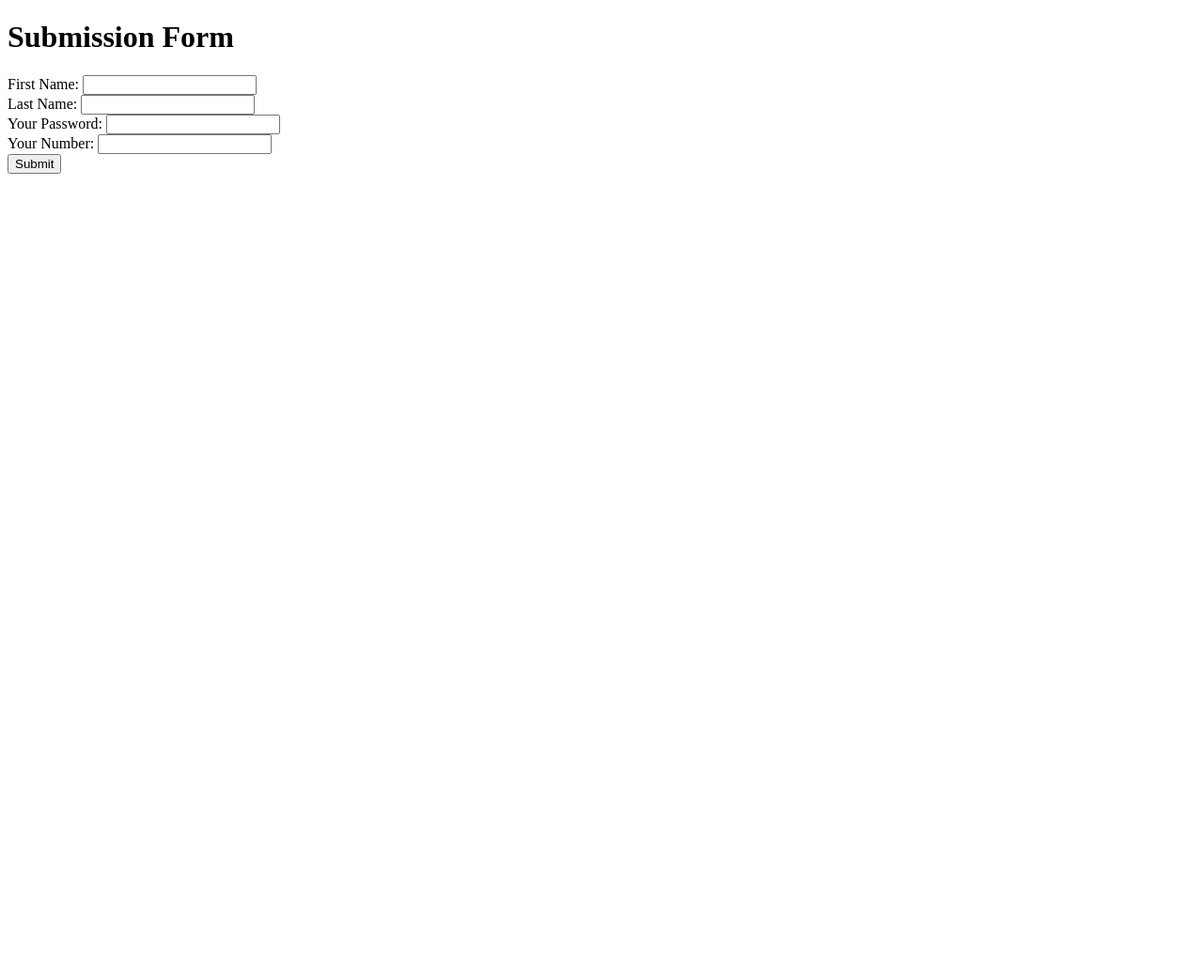
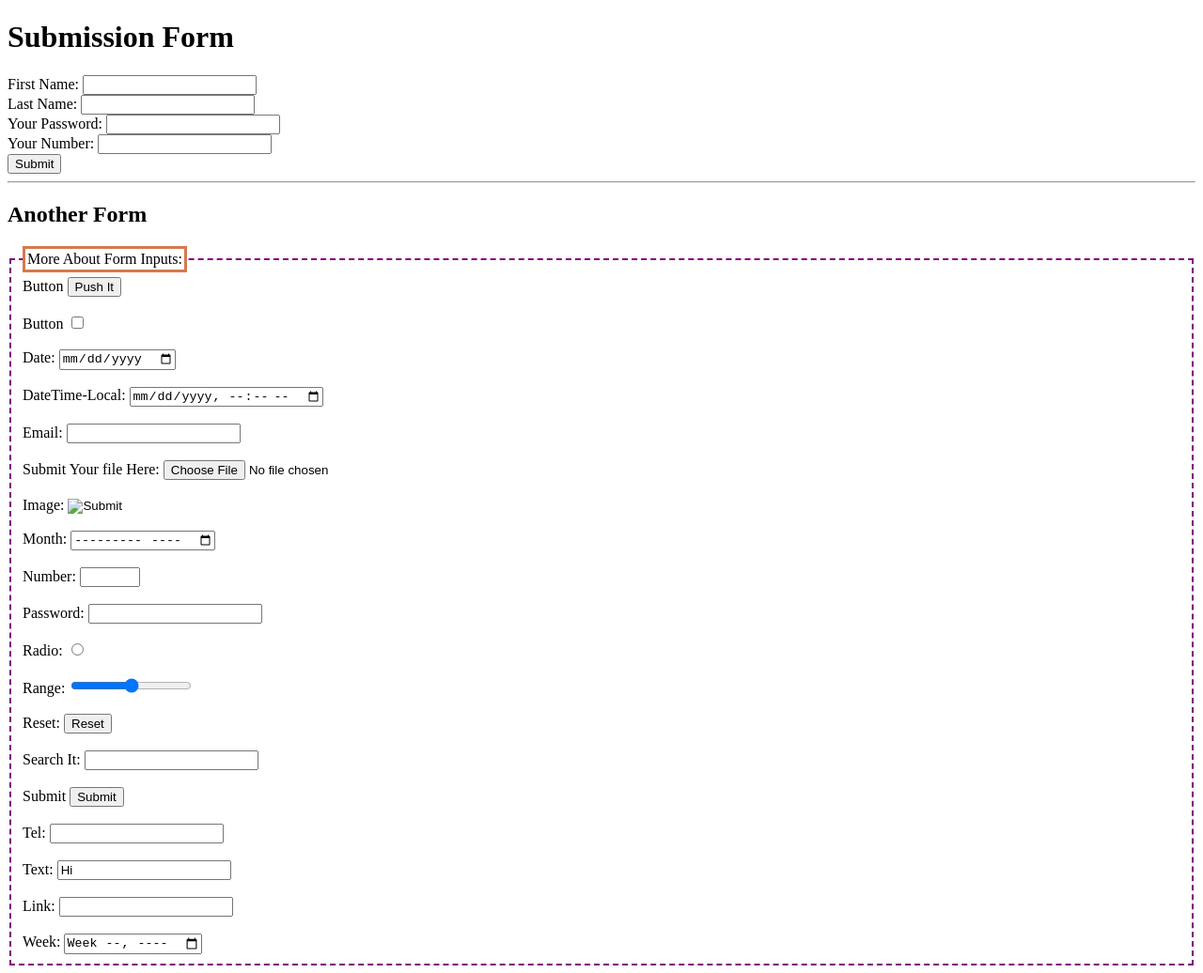
Before and after one commit to OrganicParitosh99/WorkSpaceForHTML, a plain HTML site: page forms.html in a window 1280 px wide. Shown: the whole page at 94% size. Before the commit the page ends 800 px from the top, so only its background shows below. Drawn offline with Linux system fonts and the light colour scheme.

Commit message:
Looked at all the inputs of the form

```diff
--- a/forms.html
+++ b/forms.html
@@ -2,6 +2,12 @@
 <html>
     <head>
         <title> From Demo</title>
+        <style>
+            legend{
+                border: 3px solid rgb(213, 121,78);
+                padding: 2px;
+            }
+        </style>
     </head>
     <body>
         <h1>Submission Form</h1>
@@ -16,5 +22,89 @@
             <input type="number"> <br>
             <input type="submit" value="Submit">
         </form>
+        <hr>
+        <h2>Another Form</h2>
+        <fieldset style="border: 2px dashed purple;">
+            <legend>More About Form Inputs:</legend>
+            <form action="">
+                <label for="a-button">Button</label>
+                <input id="a-button" type="button" value="Push It">
+
+                <br>
+                <br>
+                <label for="a-checkbox">Button</label>
+                <input type="checkbox" id="a-checkbox">
+
+                <br>
+                <br>
+                <label for="a-date">Date:</legend>
+                <input type="date" id="a-date">
+                <br>
+                <br>
+                <label for="a-datetime">DateTime-Local: </label>
+                <input type="datetime-local" id="a-datetime">
+                <br>
+                <br>
+                <label for="a-email">Email: </label>
+                <input type="email" id="a-email">
+                <br>
+                <br>
+                <label for="a-file">Submit Your file Here:</label>
+                <input type="file" id="a-file">
+                <br>
+                <br>
+                <label for="a-hidden">Image: </label>
+                <input type="image" id="a-image">
+                <br>
+                <br>
+                <label for="a-month">Month:</label>
+                <input type="month" id="a-month">
+                <br>
+                <br>
+                <label for="a-number">Number:</label>
+                <input type="number" id="a-number" min="0" max="100">
+                <br>
+                <br>
+                <label for="a-password">Password: </label>
+                <input type="password" id="a-password">
+                <br>
+                <br>
+                <label for="a-radio">Radio:</label>
+                <input type="radio" id="a-radio">
+                <br>
+                <br>
+                <label for="a-range">Range: </label>
+                <input type="range" id="a-range" step="0.5">
+                <br>
+                <br>
+                <label for="a-reset">Reset: </label>
+                <input type="reset" id="a-reset">
+                <br>
+                <br>
+                <label for="a-search">Search It: </label>
+                <input type="search" id="a-search">
+                <br>
+                <br>
+                <label for="a-submit">Submit</label>
+                <input type="submit" value="Submit" id="a-submit">
+                <br>
+                <br>
+                <label for="a-tel">Tel: </label>
+                <input type="tel" id="a-tel">
+                <br>
+                <br>
+                <label for="a-text">Text: </label>
+                <input type="text" value="Hi" id="a-text">
+                <br>
+                <br>
+                <label for="a-url">Link: </label>
+                <input type="url" id="a-url">
+                <br>
+                <br>
+                <label for="a-week">Week: </label>
+                <input type="week" id="a-week">
+                <br>
+            </form>
+        </fieldset>
     </body>
 </html>
```
